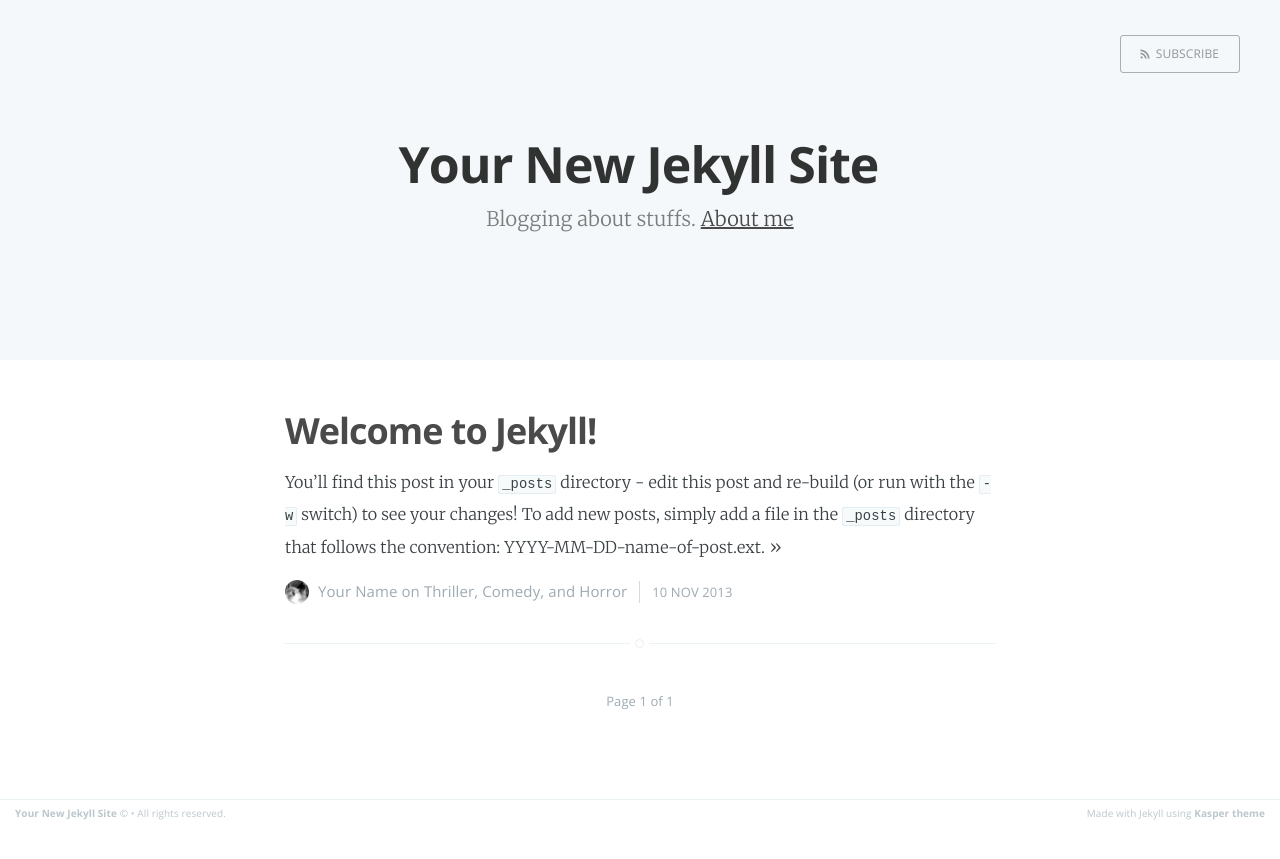
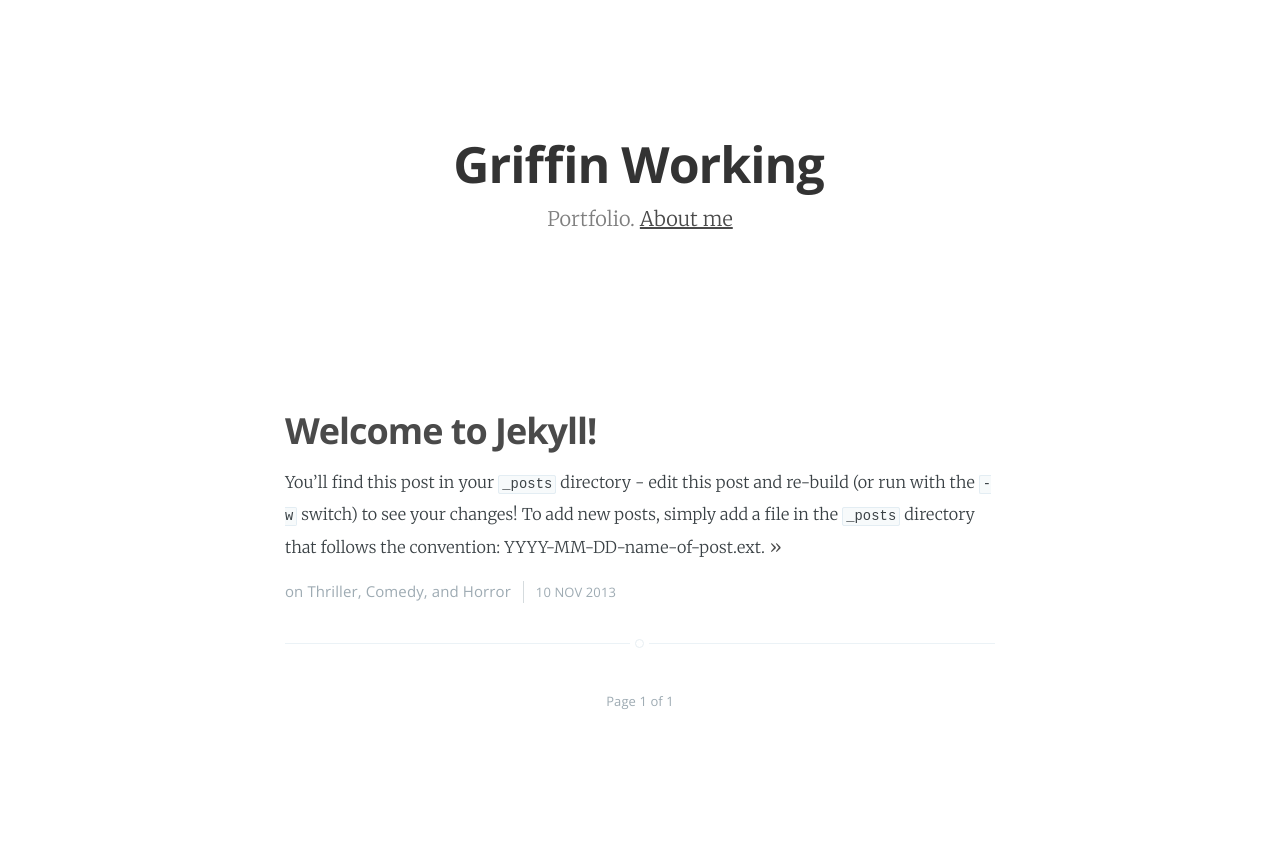
Before and after one commit to gaworking/gaworking.github.io, a Jekyll site: the page built from index.html, in a window 1280 px wide. Shown: the top 859 px of the page. Built offline with Jekyll 4.4.1, drawn with Linux system fonts in a browser that asks for light colours; the list of posts is cut into pages by our own code.

Commit message:
Minor styling changes

```diff
--- a/Gemfile
+++ b/Gemfile
@@ -1,2 +1,5 @@
 source 'https://rubygems.org'
 gem 'github-pages', group: :jekyll_plugins
+gem 'jekyll'
+gem 'jekyll-paginate'
+gem 'pygments.rb', '~> 0.6.3'
--- a/_config.yml
+++ b/_config.yml
@@ -1,16 +1,11 @@
-name: Your New Jekyll Site
-description: Blogging about stuffs
-meta_description: "Your New Jekyll Site, Blogging about stuffs"
+name: Griffin Working
+description: Portfolio
+meta_description: "Griffin Working Portfolio"
 
 markdown: kramdown
 highlighter: pygments
 logo: false
 paginate: 15
 baseurl: /
-domain_name: 'http://yourblog-domain.com'
-google_analytics: 'UA-XXXXXXXX-X'
+domain_name: 'http://griffinworking.me'
 gems: [jekyll-paginate]
-
-# Details for the RSS feed generator
-url:            'blog url'
-author:         'Your Name'
--- a/_layouts/default.html
+++ b/_layouts/default.html
@@ -20,15 +20,10 @@
 <body class="{% if page.post_class %}{{page.post_class}}{% else %}home-template{% endif %}">
 
     {{ content }}
+    {% if false %}
     <footer class="site-footer clearfix">
-      <section class="copyright">
-        <a href="{{ site.baseurl }}">{{ site.name }}</a> &copy;
-              {{date format="YYYY"}} &bull; All rights reserved.
-      </section>
-      <section class="poweredby">Made with Jekyll using
-        <a href="http://github.com/rosario/kasper">Kasper theme</a>
-      </section>
     </footer>
+    {% endif %}
 
     <script type="text/javascript" src="/assets/js/jquery-1.11.1.min.js"></script>
     <script type="text/javascript" src="/assets/js/jquery.fitvids.js"></script>
--- a/assets/css/main.scss
+++ b/assets/css/main.scss
@@ -8,6 +8,10 @@
 	display:inline;
 }
 
+.no-cover.main-header {
+	background: #ffffff;
+}
+
 // Import partials from `sass_dir` (defaults to `_sass`)
 @import
 	"syntax"
--- a/index.html
+++ b/index.html
@@ -12,7 +12,9 @@ about: 'about.html'
                     <img src="{{ page.logo }}" alt="Blog Logo" />
                 </a>
             {% endif %}
+	{% if false %}
         <a class="subscribe-button icon-feed" href="{{ site.baseurl }}feed.xml">Subscribe</a>
+	{% endif %}
     </nav>
     <div class="vertical">
         <div class="main-header-content inner">
```
